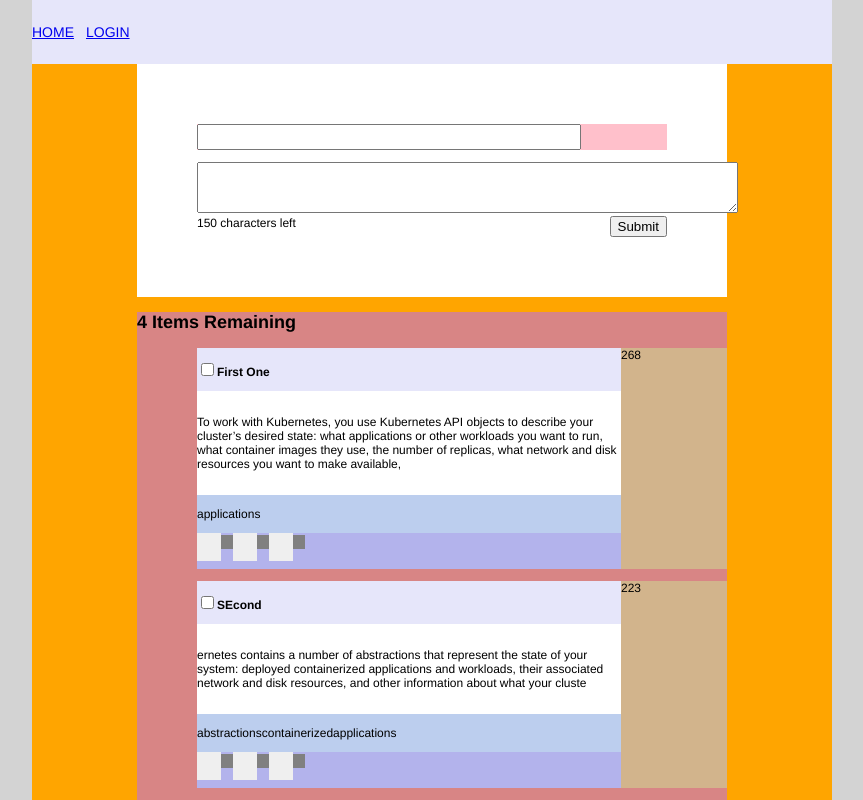
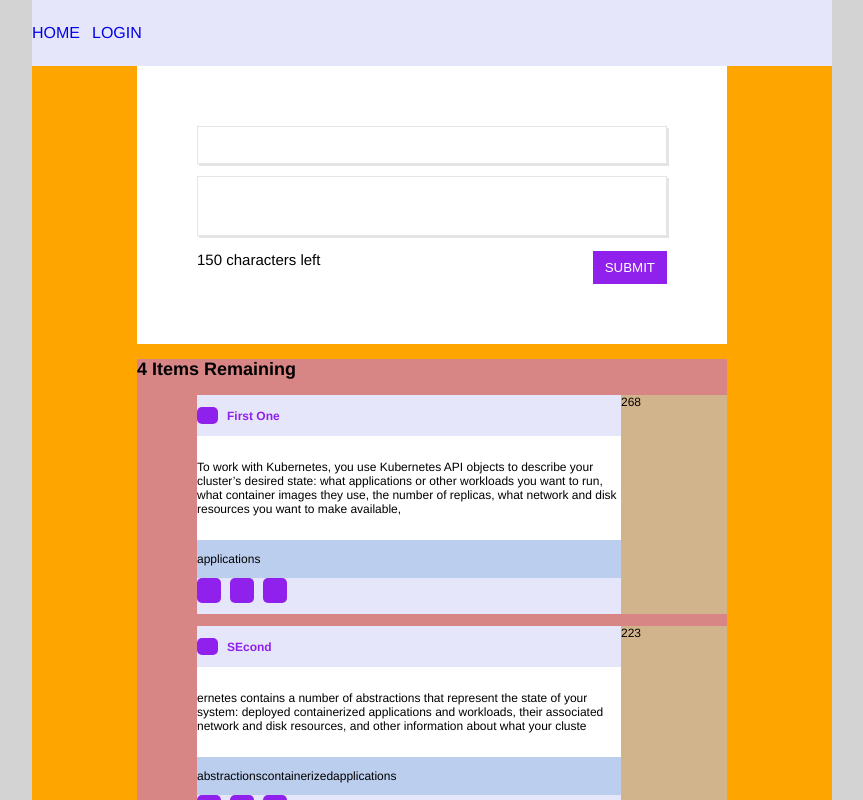
Before and after one commit to rhyuen/frontendcodingdeux, a React app: page / in a window 1280 px wide. Shown: the top 800 px of the page, without its empty margins (208-1071 px from the left). Built offline with nearby package versions, Linux system fonts and the light colour scheme.

Commit message:
CSS changes. Added object spread.

```diff
--- a/package.json
+++ b/package.json
@@ -11,6 +11,7 @@
     "babel-core": "^6.26.0",
     "babel-loader": "^7.1.2",
     "babel-plugin-transform-class-properties": "^6.24.1",
+    "babel-plugin-transform-object-rest-spread": "^6.26.0",
     "babel-preset-env": "^1.6.0",
     "babel-preset-react": "^6.24.1",
     "html-webpack-plugin": "^2.30.1",
--- a/src/app.jsx
+++ b/src/app.jsx
@@ -1,7 +1,6 @@
 import React, {Component} from "react";
 import EntryList from "./entrylist.jsx";
 import EntryForm from "./entryform.jsx";
-import Nav from "./nav.jsx";
 
 class App extends Component{
     state = {
@@ -32,9 +31,8 @@ class App extends Component{
     handleChange = (event) => {
         this.setState((prevState, props) => {
             return {
-                title: event,
-                textarea: prevState.textarea,
-                events: prevState.events
+                ...prevState,
+                title: event
             };
         });
     }
@@ -42,24 +40,15 @@ class App extends Component{
     handleTextareaChange = (event) => {
         this.setState((prevState, props) => {
             return {
-                title: prevState.title,
-                events: prevState.events,
+                ...prevState,
                 textarea: event
             };
         });
     }
 
     render(){
-        const style = {
-            background: "orange",
-            alignItems: "center",
-            flexDirection: "column",
-            width: "100%",
-            display: "flex"
-        };
-
         return (
-            <div style = {style}>
+            <div className = "main">
                 <div>
                     <EntryForm formValue = {this.state.title}
                         formSubmit = {this.handleSubmit}
--- a/src/controller.jsx
+++ b/src/controller.jsx
@@ -5,13 +5,9 @@ import Login from "./login.jsx";
 import Footer from "./footer.jsx";
 
 
-const style = {
-    background: "white"
-};
-
 const Controller = () => (
     <Router>
-        <div style = {style}>
+        <div>
             <div className = "nav">
                 <span><Link to = "/">Home</Link></span>
                 <span><Link to = "/login">Login</Link></span>
--- a/src/entry.jsx
+++ b/src/entry.jsx
@@ -19,7 +19,7 @@ export default (props) => (
 const EntryTitle = (props) => (
     <div className = "entry__main__title">
         <label>
-            <input type = "checkbox" className = "entry__main__title__checkbox"/>
+            <input type = "button" className = "entry__main__title__checkbox"/>
                 <strong>{props.title}</strong>
         </label>
     </div>
--- a/src/entryform.jsx
+++ b/src/entryform.jsx
@@ -23,12 +23,13 @@ class EntryForm extends Component{
                     <div className = "container__form__textarea">
                         <textarea value = {this.props.formContent}
                         onChange = {this.handleTextareaChange}
-                        rows = "3"
-                        cols = "65"/>
+                        />
                     </div>
                     <div className = "container__form__bottom">
-                        <span>{150 - this.props.formContent.length} characters left</span>
-                        <span><input type = "submit" value = "Submit"/></span>
+                        <span className = "container__form__bottom__char">
+                            {150 - this.props.formContent.length} characters left
+                        </span>
+                        <input className = "container__form__bottom__submit" type = "submit" value = "Submit"/>
                     </div>
                 </form>
             </div>
--- a/src/entrylist.jsx
+++ b/src/entrylist.jsx
@@ -1,16 +1,12 @@
 import React, {Component} from "react";
 import Entry from "./entry.jsx";
 
-export default (props) => (
+export default ({entries}) => (
     <div className = "entrylist">
-        <h2>{props.entries.length} Items Remaining</h2>
+        <h2>{entries.length} Items Remaining</h2>
         <div>
             {
-                props.entries.map((entry, index) => {
-                    return (
-                        <Entry entry = {entry} index = {index}/>
-                    );
-                })
+                entries.map((entry, index) => <Entry entry = {entry} index = {index}/>)
             }
         </div>
     </div>
--- a/src/login.jsx
+++ b/src/login.jsx
@@ -1,6 +1,18 @@
 import React, {Component} from "react";
 
-export default () => (
+
+
+class Login extends Component{
+    state = {
+
+    }
+
+    handleUsernameInput = (e) => {
+        console.log(e.target.value);
+    }
+
+    render(){
+        return(
             <div className = "login">
                 <h1 className = "login__header">Login</h1>
                 <div className = "login__container">
@@ -16,3 +28,7 @@ export default () => (
                 </div>
             </div>
         );
+    }
+}
+
+export default Login;
--- a/src/nav.jsx
+++ /dev/null
@@ -1,42 +0,0 @@
-import React, {Component} from "react";
-
-
-const paths = [
-    {name: "Home", path: "/"},
-    {name: "Login", path: "/login"}
-];
-
-const style = {
-    background: "olive",
-    width: "100%",
-    display: "flex",
-    height: "5%",
-    justifyContent: "center"
-};
-
-const innerNavStyle = {
-    width: "1190px",
-    background: "red",
-    display: "flex",
-    fontFamily: "Helvetica",
-    textTransform: "uppercase",
-    alignItems: "center"
-};
-
-export default () => (
-    <div style = {style}>
-        <div style = {innerNavStyle}>
-            {
-                paths.map((item, index) => {
-                    return (
-                        <span key = {index}>
-                            <a href = {item.path}>
-                                {item.name}
-                            </a>
-                        </span>
-                    );
-                })
-            }
-        </div>
-    </div>
-);
--- a/src/templates/index.html
+++ b/src/templates/index.html
@@ -7,7 +7,6 @@
             html{
                 width: 100%;
                 height: 100%;
-                border: 0;
                 margin: 0;
                 font-family: "Helvetica";
                 font-size: 12px;
@@ -25,6 +24,14 @@
                 justify-content:center;
             }
 
+            .main{
+                background: orange;
+                align-items: center;
+                flex-direction: column;
+                width: 100%;
+                display: flex;
+            }
+
             .entrylist{
                 width: 590px;
                 background: #D88585;
@@ -40,7 +47,25 @@
             }
             .entry__main__title{
                 background: lavender;
+                color: #9020EC;
                 padding: 1rem 0rem;
+            }
+            .entry__main__title:hover{
+                background: #9020EC;
+                color: white;
+            }
+            .entry__main__title__checkbox{
+                background: #9020EC;
+                border: none;
+                width: 1.75rem;
+                margin-right: 0.75rem;
+                border-radius: 5px;
+            }
+            .entry__main__title__checkbox--collapsed{
+                background: #00ff00;
+            }
+            .entry__main__title__checkbox--expanded{
+                background: lightgrey;
             }
 
             .entry__main__content{
@@ -49,20 +74,21 @@
             }
 
             .entry__main__buttons{
-                background: #B3B3EC;
+                background: lavender;
                 width: 100%;
                 height: 3rem;
             }
             .entry__main__buttons__item{
-                width: 2rem;
-                background: gray;
+                /* width: 2rem;
+                background: gray; */
             }
             .entry__main__buttons__item__button{
-                background: charcoal;
+                background: #9020EC;
                 width: 2rem;
-                margin-right: 1rem;
-                padding-bottom: 1rem;
+                margin-right: 0.75rem;
+                padding-bottom: 0.75rem;
                 border: none;
+                border-radius: 5px;
             }
 
             .entry__main__tags{
@@ -80,7 +106,7 @@
                 width: 590px;
             }
             .container__form{
-                padding: 60px 60px;
+                padding: 5rem 5rem;
                 background: white;
             }
             .container__form__title{
@@ -90,16 +116,50 @@
             }
             .container__form__title__input{
                 font-size: 16px;
-                line-height: 20px;
-                width: 80%;
+                padding: 0.75rem 0.75rem;
+                width: 100%;
+                border: 1px solid rgba(0,0,0,0.1);
+                box-shadow: 2px 2px rgba(0,0,0,0.1);
+                box-sizing: border-box;
             }
-            .container__form__textarea{
+            .container__form__title__input:focus{
+                outline: none;
+                border-bottom: 3px solid purple;
+            }
+
+            textarea{
+                box-sizing: border-box;
+                resize: none;
                 width: 100%;
+                height: 5rem;
+                padding: 0.75rem 0.75rem;
+                box-shadow: 2px 2px rgba(0,0,0,0.1);
+                border: 1px solid rgba(0,0,0,0.1);
+            }
+            textarea:focus{
+                outline: none;
+                border-bottom: 3px solid purple;
             }
             .container__form__bottom{
+                box-sizing: border-box;
                 display: flex;
                 justify-content: space-between;
                 flex-wrap: wrap;
+                margin-top: 1rem;
+                vertical-align: center;
+            }
+            .container__form__bottom__char{
+                font-size: 15px;
+            }
+            .container__form__bottom__submit{
+                background: #9020EC;
+                text-transform: uppercase;
+                color: white;
+                padding: 0.75rem 1rem;
+                border: none;
+            }
+            .container__form__bottom__submit:focus{
+                outline: none;
             }
 
             .nav{
@@ -110,7 +170,15 @@
             .nav span{
                 margin-right: 1rem;
                 text-transform: uppercase;
-                font-size: 14px;
+
+            }
+            .nav span a{
+                font-size: 16px;
+                text-decoration: none;
+            }
+            .nav span a:hover{
+                color: purple;
+                text-decoration: underline;
             }
 
             .login{
@@ -141,7 +209,10 @@
                 text-transform: uppercase;
                 font-size: 16px;
             }
-
+            footer{
+                background: lavender;
+                height: 20rem;
+            }
             .footer__panel{
 
             }
--- a/webpack.config.js
+++ b/webpack.config.js
@@ -19,6 +19,9 @@ module.exports = {
             loader: "babel-loader"
         }]
     },
+    devServer: {
+        historyApiFallback: true
+    },
     plugins: [
         new HTMLWebpackPlugin({
             template: path.join(__dirname, "src/templates/index.html"),
```
Also changed, not shown: .babelrc, 1 other file (tests, documents, lock files or other folders). Lines whose indentation alone changed are shown as unchanged.
